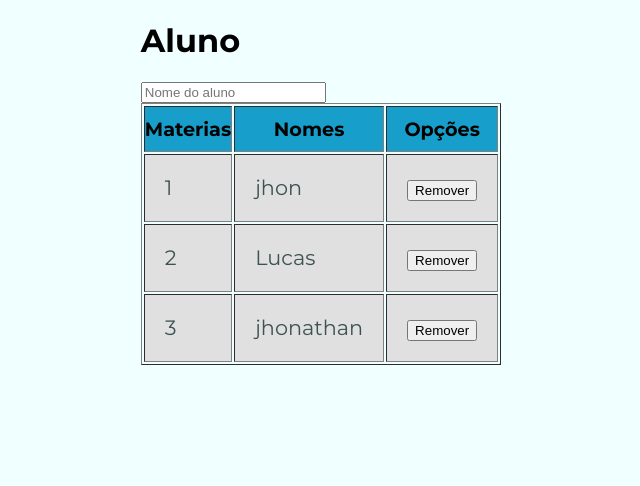
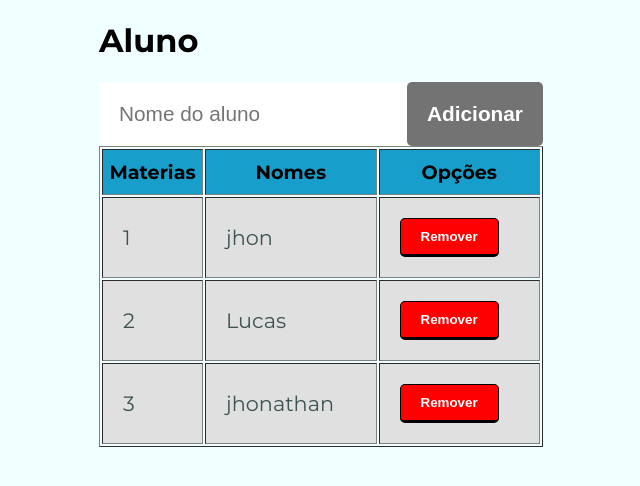
Before and after one commit to JoaoVitorResende/VueSchool, a Vue app: page / in a window 1280 px wide. Shown: the top 486 px of the page, without its empty margins (319-959 px from the left). Built offline with nearby package versions, Linux system fonts and the light colour scheme.

Commit message:
adição de novos estilos para input e novo botão para adicionar nomes

```diff
--- a/src/App.vue
+++ b/src/App.vue
@@ -27,6 +27,23 @@ body, html{
 }
 #app {
 }
+.btn_danger{
+  background-color: red;
+}
+.btn{
+  padding: 10px 20px;
+  cursor: pointer;
+  border: 1px solid black;
+  color: white;
+  font-weight: bold;
+  border-radius: 5px;
+  border-bottom: 3px solid black;
+}
+.btn:hover{
+  text-shadow: 1px 1px 1px black;
+  margin-top: 3px;
+  border-bottom: 1px solid black;
+}
 table{
   margin: 0;
   padding: 0;
--- a/src/components/AlunosClass.vue
+++ b/src/components/AlunosClass.vue
@@ -1,8 +1,10 @@
 <template>
   <div>
    <h1>{{titulo}}</h1>
-   <input type="text" placeholder="Nome do aluno"
-   v-model="name" v-on:keyup.enter="addAluno()">
+   <div>
+    <input type="text" placeholder="Nome do aluno" v-model="name">
+    <button class="btn btn_input" @click="addAluno()">Adicionar</button>
+   </div>
    <table border="1px">
     <thead>
       <th>Materias</th>
@@ -14,7 +16,7 @@
         <td>{{aluno.id}}</td>
         <td>{{aluno.name}}</td>
         <td>
-          <button class="btn" @click="remover(aluno)">Remover</button>
+          <button class="btn btn_danger" @click="remover(aluno)">Remover</button>
         </td>
       </tr>
     </tbody>
@@ -53,5 +55,23 @@ export default {
 </script>
 
 <style scoped>
-
+input {
+  border: 0;
+  padding: 20px;
+  font-size: 1.3rem;
+  color: #687f7f;
+  display: inline;
+}
+.btn_input{
+  border: 0px;
+  padding: 20px;
+  font-size: 1.3em;
+  background-color: rgb(116, 115, 115);
+  display: inline;
+}
+.btn_input:hover{
+  padding: 20px;
+  margin: 0px;
+  border: 0px;
+}
 </style>
```
